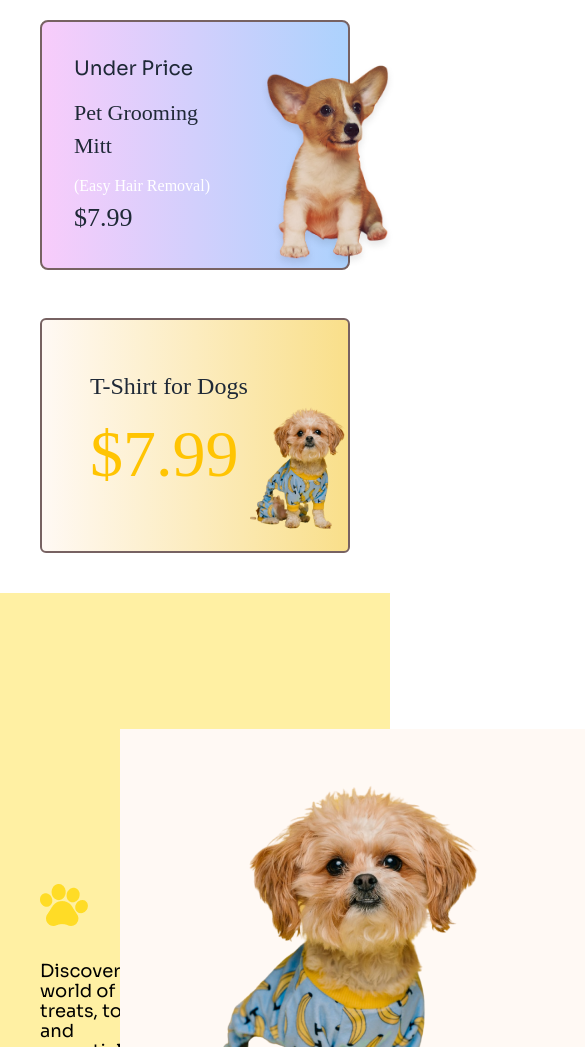
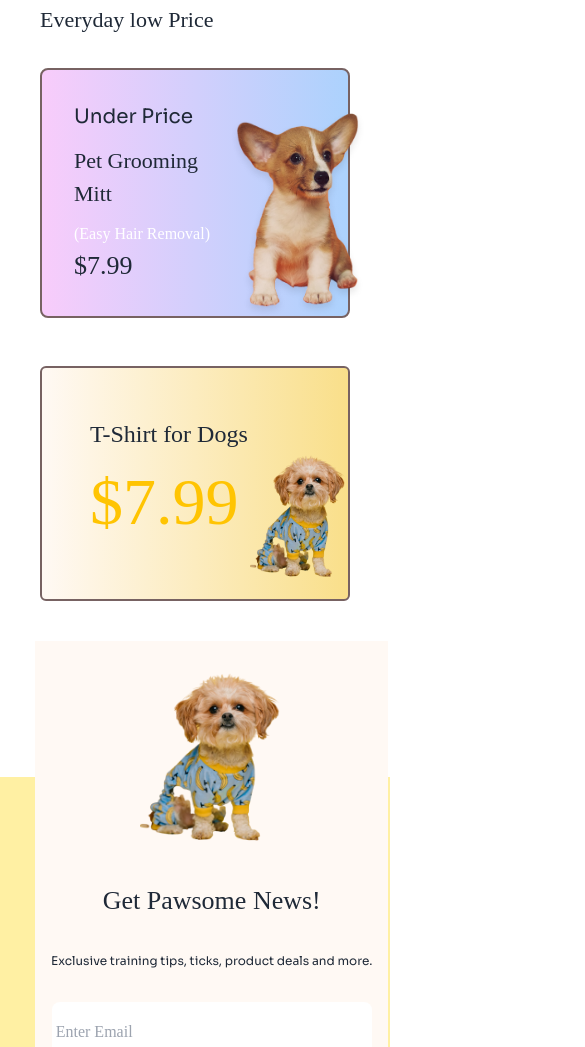
Before and after one commit to Yeadi24/Assignment-3, a plain HTML site: page index.html in a window 390 px wide. Shown: the part 2306-3353 px from the top of the page, 585 px wide, since content can reach past the window. Drawn offline with nearby package versions, Linux system fonts and the light colour scheme; a web font is replaced by a local one.

Commit message:
I have made the website full mobile responsive

```diff
--- a/index.html
+++ b/index.html
@@ -241,7 +241,7 @@
             />
           </div>
           <div
-            class="lg:flex-2/3 lg:grid grid lg:grid-cols-3 grid-cols-2 lg:grid-rows-3 grid-rows-4 lg:gap-4 gap-4"
+            class="lg:flex-2/3 lg:grid grid lg:grid-cols-3 grid-cols-2 lg:grid-rows-3 grid-rows-4 lg:gap-4 gap-8"
           >
             <div
               class="card bg-[#e6f492] p-4 flex flex-row lg:gap-14 gap-4 lg:w-60 w-44 lg:h-40 justify-center items-center"
@@ -422,7 +422,7 @@
               class="first-image lg:absolute lg:w-[288px] lg:h-[384px] top-0 lg:left-72 lg:top-12 lg:bottom-20"
             >
               <img
-                class="absolute left-[200px] lg:w-72 w-44 lg:h-96 h-56"
+                class="absolute left-[170px] lg:w-72 w-44 lg:h-96 h-56"
                 src="./c1-assets/cute-dog-mid.png"
                 alt=""
               />
@@ -449,14 +449,20 @@
         </div>
       </section>
       <section
-        class="absolute -bottom-[800px] w-[1300px] below m-30 p-14 flex flex-row justify-between items-center bg-[#FFF9F4]"
+        class="absolute pb-4 lg:-bottom-[800px] lg:left-[0px] left-[35px] lg:w-[1300px] below lg:m-30 lg:p-14 flex lg:flex-row flex-col lg:justify-between justify-center items-center bg-[#FFF9F4]"
       >
         <div class="below-image">
-          <img src="./c1-assets/cute-pet-mid.png" alt="" />
+          <img
+            class="lg:w-72 lg:h-96 w-52 h-60 p-8 lg:p-0"
+            src="./c1-assets/cute-pet-mid.png"
+            alt=""
+          />
         </div>
-        <div class="below-info flex flex-col gap-12">
-          <h1 class="text-[30px]">Get Pawsome News!</h1>
-          <p class="font-sora text-[22px]">
+        <div
+          class="below-info flex flex-col lg:gap-12 gap-4 justify-center items-center"
+        >
+          <h1 class="lg:text-[30px] text-[26px]">Get Pawsome News!</h1>
+          <p class="font-sora lg:text-[22px] text-[12px] p-4">
             Exclusive training tips, ticks, product deals and more.
           </p>
           <input
@@ -471,12 +477,12 @@
       </section>
     </main>
     <footer
-      class="footer flex flex-row gap-14 justify-around text-black bg-[#ffdb266c] text-neutral-content p-10 pt-72"
+      class="footer flex lg:flex-row flex-col lg:gap-14 lg:justify-around text-black bg-[#ffdb266c] text-neutral-content lg:p-10 lg:pt-96 pt-96 lg:mt-2 mt-44"
     >
       <div class="flex flex-col gap-8">
         <div class="part1 flex gap-0 font-sora">
           <img src="./c1-assets/logo-header.png" alt="logo header" />
-          <h2 class="font-sora text-[26px] hidden lg:inline">
+          <h2 class="font-sora text-[26px] lg:mt-0 mt-4 lg:inline">
             Browse <span class="common text-[#FFDC26] lg:inline">4</span> Pets
           </h2>
         </div>
```
